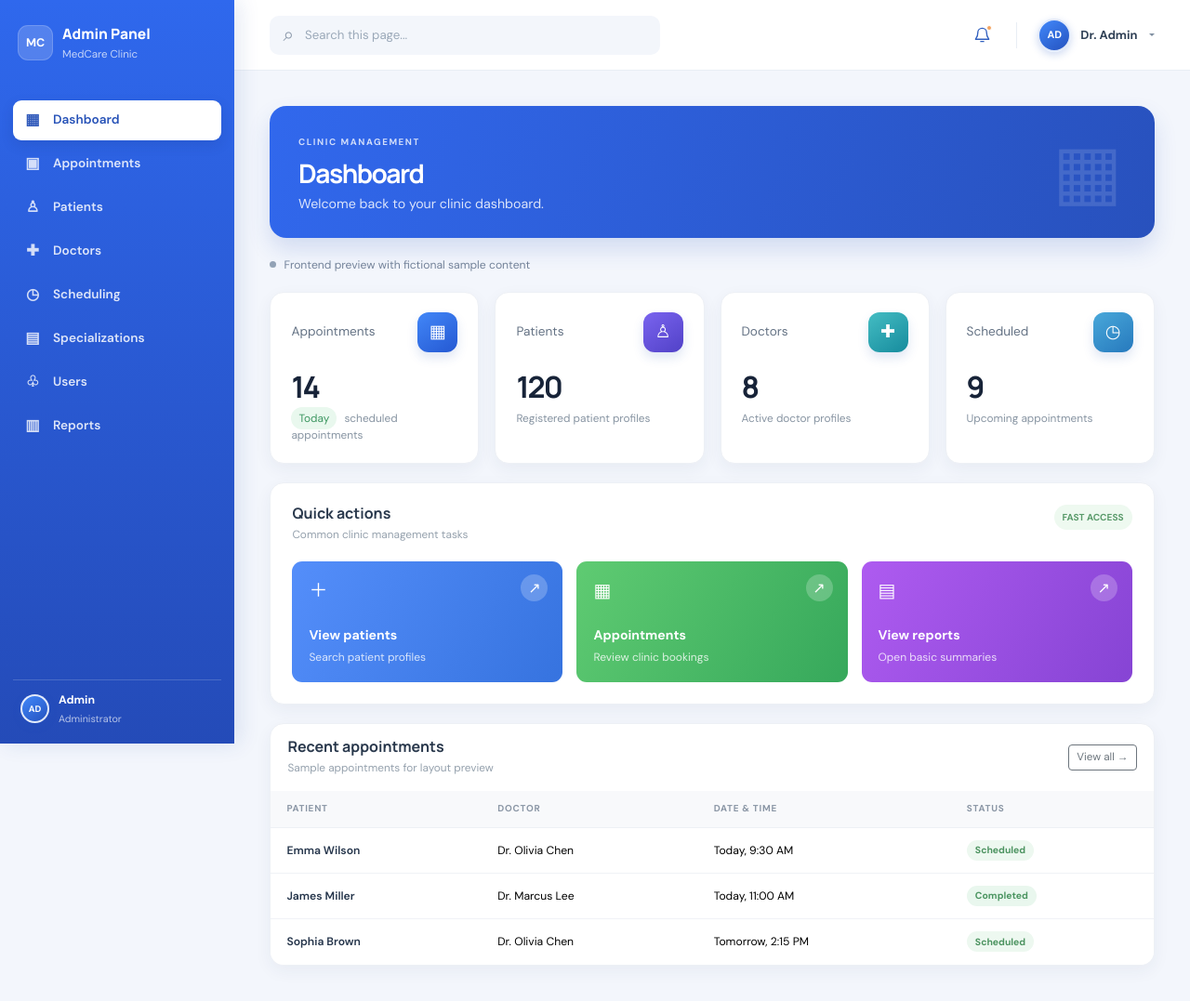
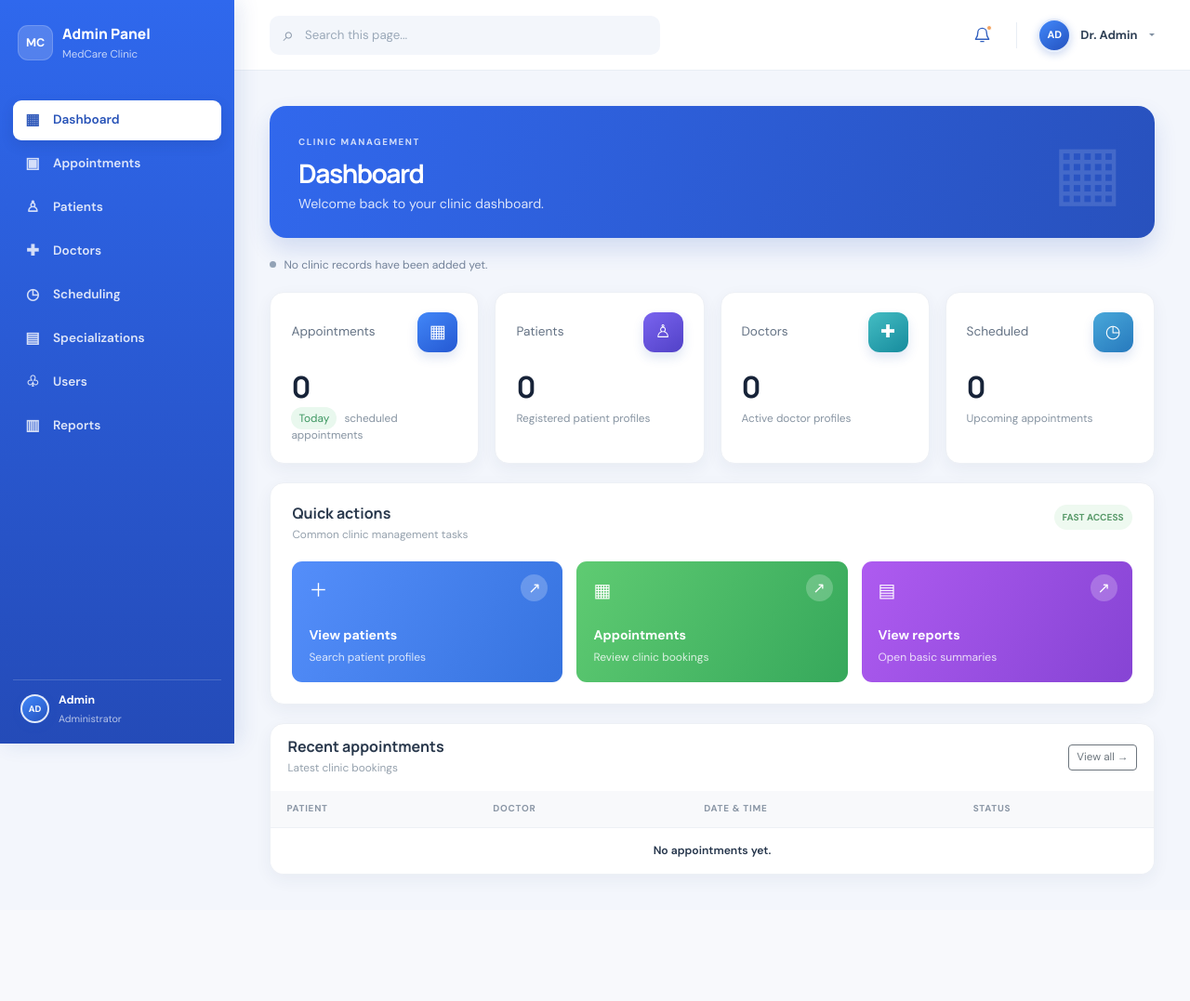
Before and after one commit to JhonPaul444/ClinicCare, a PHP site: page /admin/dashboard.php in a window 1280 px wide. Shown: the whole page at 93% size. After the commit the page ends 944 px from the top, so only its background shows below. Run offline with PHP 8.4, Linux system fonts and the light colour scheme.

Commit message:
frontend - gallema

```diff
--- a/Clinic Management System/admin/appointments/index.php
+++ b/Clinic Management System/admin/appointments/index.php
@@ -2,7 +2,7 @@
 $pageTitle='Appointments'; $pageDescription='Monitor clinic appointments.'; $bodyClass='admin-app'; $appBasePath='../..'; $activeAdminPage='appointments';
 $tableHeading='All appointments'; $tableFilters=['Scheduled','Completed','Cancelled','No-show'];
 $tableHeaders=['Patient','Doctor','Date & time','Reason','Status'];
-$tableRows=[['Emma Wilson','Dr. Olivia Chen','Today, 9:30 AM','Annual checkup','Scheduled'],['James Miller','Dr. Marcus Lee','Today, 11:00 AM','Follow-up visit','Completed'],['Sophia Brown','Dr. Olivia Chen','Tomorrow, 2:15 PM','Skin consultation','Scheduled'],['Noah Davis','Dr. Amara Patel','Mar 28, 10:00 AM','New patient visit','Cancelled']];
+$tableRows=[];
 require __DIR__.'/../../includes/header.php';
 ?>
 <div class="app-layout"><?php require __DIR__.'/../../includes/sidebar.php'; ?><main class="app-main"><?php require __DIR__.'/../../includes/admin_topbar.php'; ?><div class="page-content">
--- a/Clinic Management System/admin/dashboard.php
+++ b/Clinic Management System/admin/dashboard.php
@@ -8,12 +8,12 @@ require __DIR__ . '/../includes/header.php';
         <?php require __DIR__ . '/../includes/admin_topbar.php'; ?>
         <div class="page-content">
             <section class="page-hero dashboard-hero"><div><span class="hero-kicker">CLINIC MANAGEMENT</span><h1>Dashboard</h1><p>Welcome back to your clinic dashboard.</p></div><span class="hero-watermark" aria-hidden="true">▦</span></section>
-            <div class="preview-notice"><span class="notice-dot"></span> Frontend preview with fictional sample content</div>
+            <div class="preview-notice"><span class="notice-dot"></span> No clinic records have been added yet.</div>
             <section class="metric-grid" aria-label="Clinic summary">
-                <article class="metric-card"><div class="metric-top"><span>Appointments</span><span class="metric-icon metric-blue">▦</span></div><strong>14</strong><small><span class="metric-positive">Today</span> scheduled appointments</small></article>
-                <article class="metric-card"><div class="metric-top"><span>Patients</span><span class="metric-icon metric-violet">♙</span></div><strong>120</strong><small>Registered patient profiles</small></article>
-                <article class="metric-card"><div class="metric-top"><span>Doctors</span><span class="metric-icon metric-teal">✚</span></div><strong>8</strong><small>Active doctor profiles</small></article>
-                <article class="metric-card"><div class="metric-top"><span>Scheduled</span><span class="metric-icon metric-cyan">◷</span></div><strong>9</strong><small>Upcoming appointments</small></article>
+                <article class="metric-card"><div class="metric-top"><span>Appointments</span><span class="metric-icon metric-blue">▦</span></div><strong>0</strong><small><span class="metric-positive">Today</span> scheduled appointments</small></article>
+                <article class="metric-card"><div class="metric-top"><span>Patients</span><span class="metric-icon metric-violet">♙</span></div><strong>0</strong><small>Registered patient profiles</small></article>
+                <article class="metric-card"><div class="metric-top"><span>Doctors</span><span class="metric-icon metric-teal">✚</span></div><strong>0</strong><small>Active doctor profiles</small></article>
+                <article class="metric-card"><div class="metric-top"><span>Scheduled</span><span class="metric-icon metric-cyan">◷</span></div><strong>0</strong><small>Upcoming appointments</small></article>
             </section>
             <section class="quick-actions-card">
                 <div class="section-heading"><div><h2>Quick actions</h2><p>Common clinic management tasks</p></div><span class="soft-tag">FAST ACCESS</span></div>
@@ -24,11 +24,9 @@ require __DIR__ . '/../includes/header.php';
                 </div>
             </section>
             <section class="data-card dashboard-appointments">
-                <div class="data-card-heading"><div><h2>Recent appointments</h2><p>Sample appointments for layout preview</p></div><a class="btn btn-outline-secondary btn-sm" href="appointments/index.php">View all <span aria-hidden="true">→</span></a></div>
+                <div class="data-card-heading"><div><h2>Recent appointments</h2><p>Latest clinic bookings</p></div><a class="btn btn-outline-secondary btn-sm" href="appointments/index.php">View all <span aria-hidden="true">→</span></a></div>
                 <div class="table-responsive"><table class="table clinic-table mb-0"><thead><tr><th>Patient</th><th>Doctor</th><th>Date &amp; time</th><th>Status</th></tr></thead><tbody>
-                    <tr><td>Emma Wilson</td><td>Dr. Olivia Chen</td><td>Today, 9:30 AM</td><td><span class="status-pill status-scheduled">Scheduled</span></td></tr>
-                    <tr><td>James Miller</td><td>Dr. Marcus Lee</td><td>Today, 11:00 AM</td><td><span class="status-pill status-completed">Completed</span></td></tr>
-                    <tr><td>Sophia Brown</td><td>Dr. Olivia Chen</td><td>Tomorrow, 2:15 PM</td><td><span class="status-pill status-scheduled">Scheduled</span></td></tr>
+                    <tr><td colspan="4" class="text-center">No appointments yet.</td></tr>
                 </tbody></table></div>
             </section>
         </div>
--- a/Clinic Management System/admin/doctors/index.php
+++ b/Clinic Management System/admin/doctors/index.php
@@ -1,12 +1,12 @@
 <?php
 $pageTitle='Doctors'; $pageDescription='Manage doctor profiles and specializations.'; $bodyClass='admin-app'; $appBasePath='../..'; $activeAdminPage='doctors';
 $tableHeading='All doctors'; $tableFilters=['Active','Inactive']; $tableHeaders=['Doctor','Specialization','Profile status','Appointments'];
-$tableRows=[['Dr. Olivia Chen','General Medicine','Active','38'],['Dr. Marcus Lee','Cardiology','Active','26'],['Dr. Amara Patel','Pediatrics','Active','31'],['Dr. Ethan Jones','Dermatology','Inactive','19']];
+$tableRows=[];
 require __DIR__.'/../../includes/header.php';
 ?>
 <div class="app-layout"><?php require __DIR__.'/../../includes/sidebar.php'; ?><main class="app-main"><?php require __DIR__.'/../../includes/admin_topbar.php'; ?><div class="page-content">
     <section class="page-hero"><div><span class="hero-kicker">CLINIC MANAGEMENT</span><h1>Doctors</h1><p>Manage doctor profiles and specialties.</p></div><button class="btn hero-action" type="button" data-demo-action="Doctor profile creation">＋ <span>Add doctor</span></button></section>
-    <div class="preview-notice"><span class="notice-dot"></span> Fictional sample records for interface preview</div>
+    <div class="preview-notice"><span class="notice-dot"></span> No doctor records have been added yet.</div>
     <?php require __DIR__.'/../../includes/admin_table.php'; ?>
 </div></main></div>
 <?php require __DIR__.'/../../includes/footer.php'; ?>
--- a/Clinic Management System/admin/patients/index.php
+++ b/Clinic Management System/admin/patients/index.php
@@ -1,12 +1,12 @@
 <?php
 $pageTitle='Patients'; $pageDescription='Review patient profiles.'; $bodyClass='admin-app'; $appBasePath='../..'; $activeAdminPage='patients';
 $tableHeading='All patients'; $tableFilters=[]; $tableHeaders=['Patient','Patient ID','Last visit','Contact','Address'];
-$tableRows=[['Emma Wilson','#PT-1042','Mar 21, 2025','(555) 201-4190','Sample address'],['James Miller','#PT-1041','Mar 19, 2025','(555) 814-2271','Sample address'],['Sophia Brown','#PT-1039','Mar 15, 2025','(555) 621-9024','Sample address'],['Noah Davis','#PT-1037','Mar 10, 2025','(555) 331-1187','Sample address']];
+$tableRows=[];
 require __DIR__.'/../../includes/header.php';
 ?>
 <div class="app-layout"><?php require __DIR__.'/../../includes/sidebar.php'; ?><main class="app-main"><?php require __DIR__.'/../../includes/admin_topbar.php'; ?><div class="page-content">
     <section class="page-hero"><div><span class="hero-kicker">CLINIC MANAGEMENT</span><h1>Patients</h1><p>Access patient profiles and contact information.</p></div><button class="btn hero-action" type="button" data-demo-action="Patient registration">＋ <span>Add patient</span></button></section>
-    <div class="preview-notice"><span class="notice-dot"></span> Fictional sample records for interface preview</div>
+    <div class="preview-notice"><span class="notice-dot"></span> No patient records have been added yet.</div>
     <?php require __DIR__.'/../../includes/admin_table.php'; ?>
 </div></main></div>
 <?php require __DIR__.'/../../includes/footer.php'; ?>
--- a/Clinic Management System/admin/reports/index.php
+++ b/Clinic Management System/admin/reports/index.php
@@ -1,12 +1,12 @@
 <?php
 $pageTitle='Reports'; $pageDescription='Basic patient and appointment reports.'; $bodyClass='admin-app'; $appBasePath='../..'; $activeAdminPage='reports';
 $tableHeading='Recent report summaries'; $tableFilters=[]; $tableHeaders=['Report','Period','Summary','Updated'];
-$tableRows=[['Daily appointment list','Today','14 appointments scheduled','Today'],['Appointment status summary','This month','10 Scheduled · 3 Completed · 1 Cancelled','Today'],['Appointments by doctor','This month','8 doctors with appointments','Today'],['Patient registration summary','This month','12 fictional registrations','Today']];
+$tableRows=[];
 require __DIR__.'/../../includes/header.php';
 ?>
 <div class="app-layout"><?php require __DIR__.'/../../includes/sidebar.php'; ?><main class="app-main"><?php require __DIR__.'/../../includes/admin_topbar.php'; ?><div class="page-content">
     <section class="page-hero"><div><span class="hero-kicker">CLINIC MANAGEMENT</span><h1>Reports</h1><p>Review basic appointment and patient summaries.</p></div><button class="btn hero-action" type="button" data-demo-action="Report generation">＋ <span>New report</span></button></section>
-    <div class="preview-notice"><span class="notice-dot"></span> Report values are examples; live SQL reports require backend integration</div>
+    <div class="preview-notice"><span class="notice-dot"></span> No report data is available yet.</div>
     <section class="report-shortcuts"><button type="button" class="report-shortcut" data-report-filter="appointment"><span class="report-icon report-icon-blue">▦</span><span><strong>Daily appointments</strong><small>List appointments by date</small></span><span aria-hidden="true">→</span></button><button type="button" class="report-shortcut" data-report-filter="patient"><span class="report-icon report-icon-green">♙</span><span><strong>Patient summary</strong><small>Review patient totals</small></span><span aria-hidden="true">→</span></button><button type="button" class="report-shortcut" data-report-filter="doctor"><span class="report-icon report-icon-violet">✚</span><span><strong>Appointments by doctor</strong><small>Group bookings by doctor</small></span><span aria-hidden="true">→</span></button></section>
     <?php require __DIR__.'/../../includes/admin_table.php'; ?>
 </div></main></div>
--- a/Clinic Management System/admin/schedules/index.php
+++ b/Clinic Management System/admin/schedules/index.php
@@ -1,7 +1,7 @@
 <?php
 $pageTitle='Scheduling'; $pageDescription='Review doctor availability schedules.'; $bodyClass='admin-app'; $appBasePath='../..'; $activeAdminPage='schedules';
 $tableHeading='Doctor schedules'; $tableFilters=['Active','Inactive']; $tableHeaders=['Doctor','Available day','Working hours','Schedule status'];
-$tableRows=[['Dr. Olivia Chen','Monday','9:00 AM – 1:00 PM','Active'],['Dr. Marcus Lee','Tuesday','10:00 AM – 4:00 PM','Active'],['Dr. Amara Patel','Wednesday','9:00 AM – 2:00 PM','Active'],['Dr. Ethan Jones','Friday','1:00 PM – 5:00 PM','Inactive']];
+$tableRows=[];
 require __DIR__.'/../../includes/header.php';
 ?>
 <div class="app-layout"><?php require __DIR__.'/../../includes/sidebar.php'; ?><main class="app-main"><?php require __DIR__.'/../../includes/admin_topbar.php'; ?><div class="page-content">
--- a/Clinic Management System/admin/specializations/index.php
+++ b/Clinic Management System/admin/specializations/index.php
@@ -1,12 +1,12 @@
 <?php
 $pageTitle='Specializations'; $pageDescription='Manage clinic medical specializations.'; $bodyClass='admin-app'; $appBasePath='../..'; $activeAdminPage='specializations';
 $tableHeading='Medical specializations'; $tableFilters=['Active','Inactive']; $tableHeaders=['Specialization','Description','Doctors','Status'];
-$tableRows=[['General Medicine','Primary care and routine consultations','3','Active'],['Pediatrics','Care for infants, children, and adolescents','2','Active'],['Dermatology','Skin, hair, and nail consultations','1','Active'],['Cardiology','Heart and cardiovascular consultations','2','Inactive']];
+$tableRows=[];
 require __DIR__.'/../../includes/header.php';
 ?>
 <div class="app-layout"><?php require __DIR__.'/../../includes/sidebar.php'; ?><main class="app-main"><?php require __DIR__.'/../../includes/admin_topbar.php'; ?><div class="page-content">
     <section class="page-hero"><div><span class="hero-kicker">CLINIC MANAGEMENT</span><h1>Specializations</h1><p>Manage the medical specialties offered by the clinic.</p></div><button class="btn hero-action" type="button" data-demo-action="Specialization creation">＋ <span>Add specialization</span></button></section>
-    <div class="preview-notice"><span class="notice-dot"></span> Fictional sample records for interface preview</div>
+    <div class="preview-notice"><span class="notice-dot"></span> No specializations have been added yet.</div>
     <?php require __DIR__.'/../../includes/admin_table.php'; ?>
 </div></main></div>
 <?php require __DIR__.'/../../includes/footer.php'; ?>
--- a/Clinic Management System/admin/users/index.php
+++ b/Clinic Management System/admin/users/index.php
@@ -1,7 +1,7 @@
 <?php
 $pageTitle='Users'; $pageDescription='Manage system user accounts.'; $bodyClass='admin-app'; $appBasePath='../..'; $activeAdminPage='users';
 $tableHeading='System users'; $tableFilters=['Admin','Receptionist','Doctor']; $tableFilterLabel='All roles'; $tableHeaders=['Name','Username','Role','Account status'];
-$tableRows=[['Avery Morgan','admin.demo','Admin','Active'],['Taylor Reed','reception.demo','Receptionist','Active'],['Olivia Chen','doctor.chen','Doctor','Active'],['Marcus Lee','doctor.lee','Doctor','Inactive']];
+$tableRows=[];
 require __DIR__.'/../../includes/header.php';
 ?>
 <div class="app-layout"><?php require __DIR__.'/../../includes/sidebar.php'; ?><main class="app-main"><?php require __DIR__.'/../../includes/admin_topbar.php'; ?><div class="page-content">
--- a/Clinic Management System/includes/admin_table.php
+++ b/Clinic Management System/includes/admin_table.php
@@ -2,7 +2,7 @@
     <div class="data-card-heading">
         <div>
             <h2><?php echo htmlspecialchars($tableHeading ?? 'All records', ENT_QUOTES, 'UTF-8'); ?></h2>
-            <p><?php echo count($tableRows ?? []); ?> sample records</p>
+            <p><?php echo count($tableRows ?? []); ?> records</p>
         </div>
         <div class="table-tools">
             <?php if (!empty($tableFilters)): ?>
@@ -31,9 +31,9 @@
                         <?php endforeach; ?>
                     </tr>
                 <?php endforeach; ?>
-                <tr class="empty-table-row" data-empty-row hidden><td colspan="<?php echo max(1, count($tableHeaders)); ?>">No matching records. Try a different search or filter.</td></tr>
+                <?php if (empty($tableRows)): ?><tr class="empty-table-row"><td colspan="<?php echo max(1, count($tableHeaders)); ?>">No records yet.</td></tr><?php else: ?><tr class="empty-table-row" data-empty-row hidden><td colspan="<?php echo max(1, count($tableHeaders)); ?>">No matching records. Try a different search or filter.</td></tr><?php endif; ?>
             </tbody>
         </table>
     </div>
-    <div class="data-card-footer"><span>Preview data only</span><span>Backend connection required for live records</span></div>
+    <div class="data-card-footer"><span>No records have been added</span><span>Live records require backend integration</span></div>
 </section>
```
